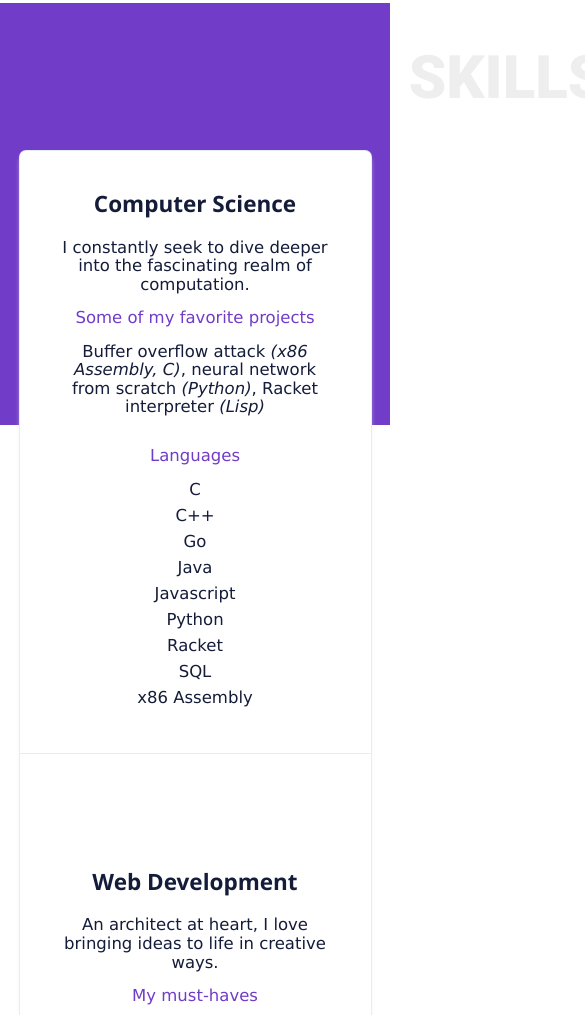
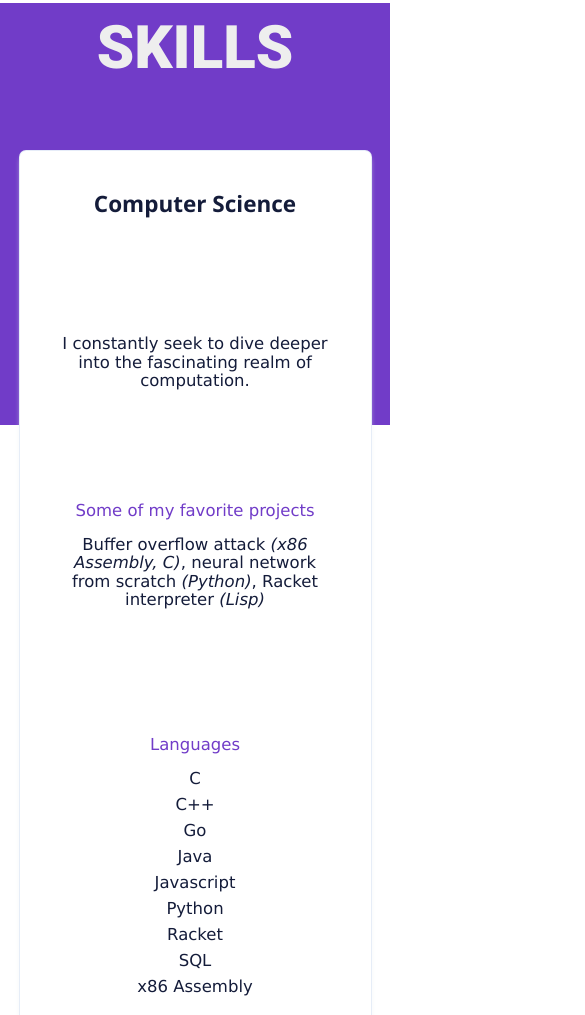
Before and after one commit to elliottyoon/elliottyoon.github.io, a plain HTML site: page index.html in a window 390 px wide. Shown: the part 6695-7710 px from the top of the page, 585 px wide, since content can reach past the window. Drawn offline with nearby package versions, Linux system fonts and the light colour scheme; a script that the page names is missing.

Commit message:
Fixed media query issues

```diff
--- a/style.css
+++ b/style.css
@@ -485,7 +485,7 @@ canvas {
   --ggs: 1.5;
 }
 
-@media screen and (max-width: 850px) {
+@media screen and (max-width: 850px), screen and (max-height: 730px) {
   .skills {
     height: 350vh;
   }
@@ -498,7 +498,7 @@ canvas {
   .box {
     z-index: 10;
     width: 90vw;
-    height: 270vh;
+    height: 350vh;
 
     position: absolute;
     top: 5%;
@@ -518,9 +518,9 @@ canvas {
     border-bottom: 1px solid #E6ECF8;
   }
   .skills-content {
+    height: 100%;
     display: grid;
     grid-template-columns: auto;
-    gap: 5rem;
     grid-template-rows: 1fr 1fr 1fr;
   }
 }
@@ -568,6 +568,14 @@ canvas {
     top: -30%;
     left: 2%;
   }
+
+  .skills-header {
+    width:100%;
+    height:100%;
+    position: absolute;
+    left: 0;
+    top: 0;
+  }
   .portfolio {
     height: calc(var(--num-projects) * (100vh + 800px) + 50vh);
   }
```
